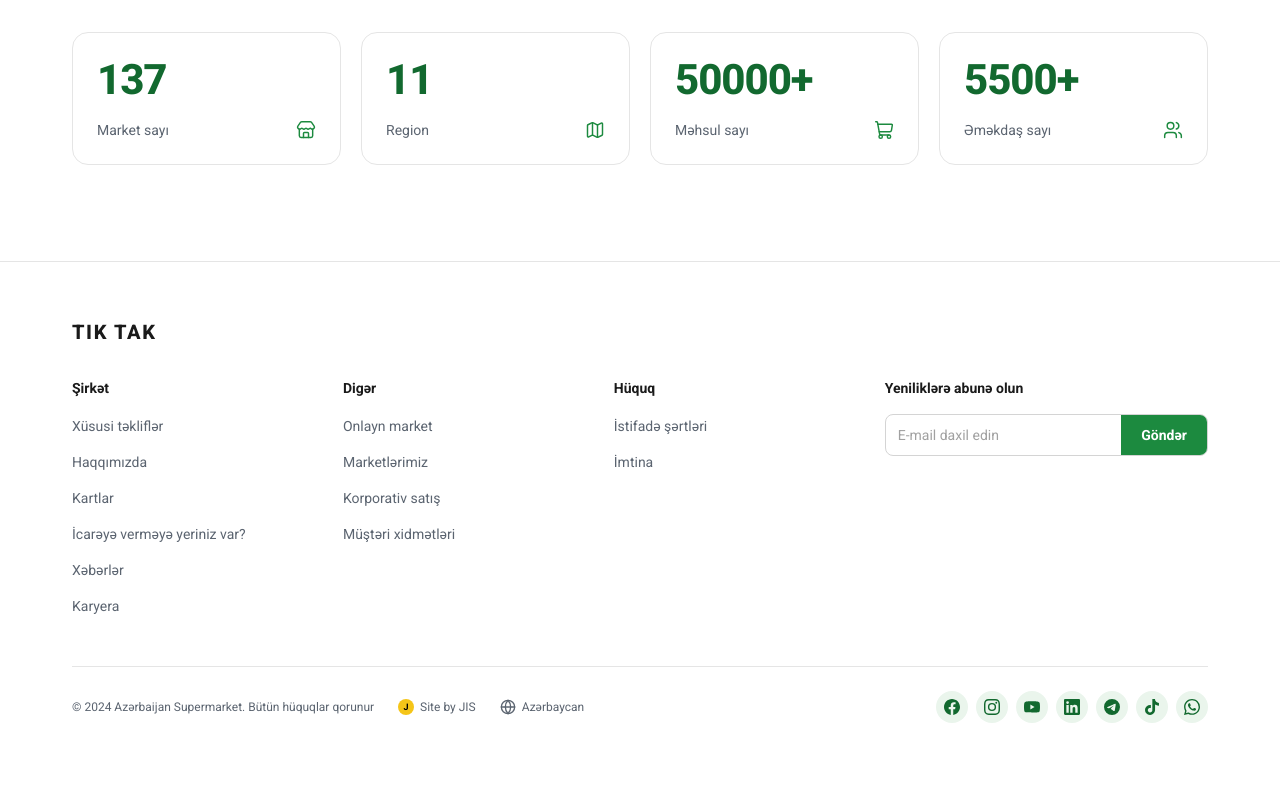
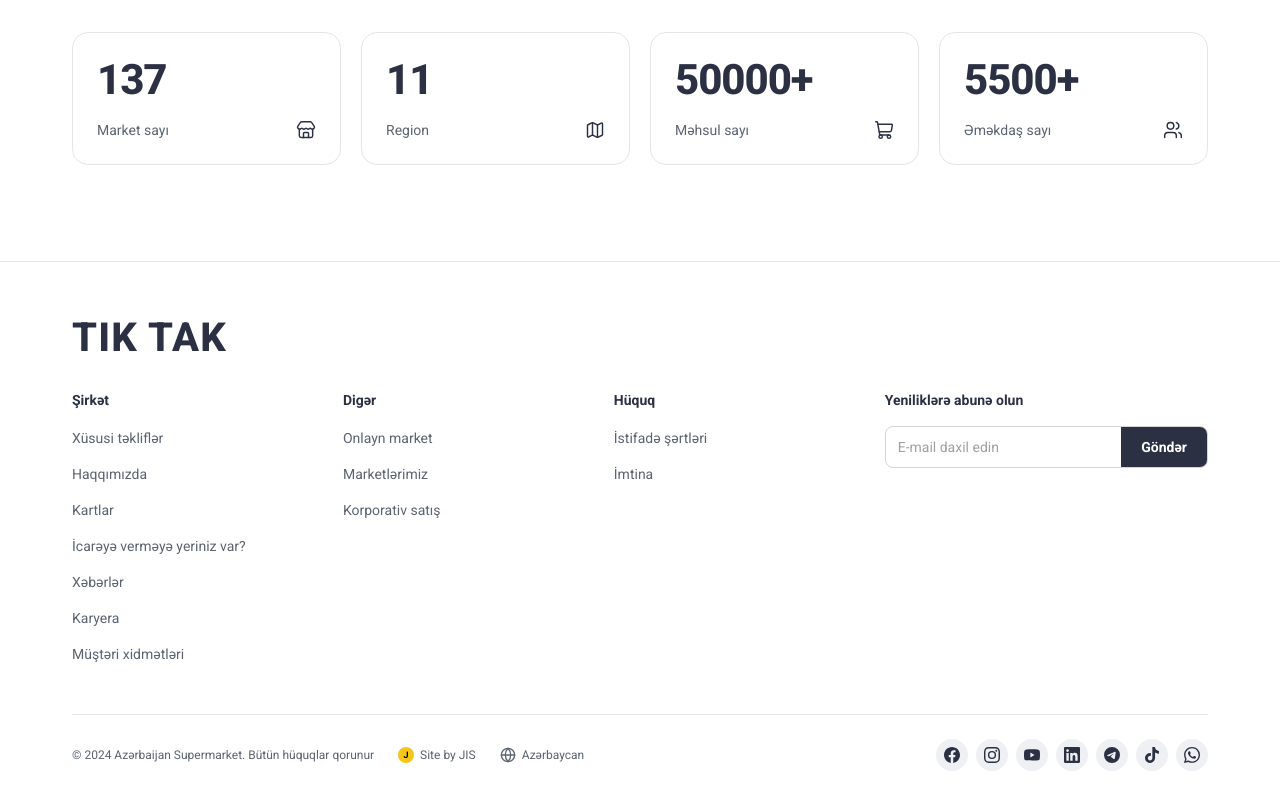
Before and after one commit to asafsafarli/TikTak, a Next.js app in the folder Frontend/: page / in a window 1280 px wide. Shown: the part 921-1731 px from the top of the page. Before the commit the page ends 1700 px from the top, so only its background shows below. Built offline with nearby package versions, Linux system fonts and the light colour scheme.

Commit message:
Swap brand green for #2B3043, enlarge footer logo, move Müştəri xidmətləri under Karyera

```diff
--- a/Frontend/src/app/globals.css
+++ b/Frontend/src/app/globals.css
@@ -1,10 +1,10 @@
 @import "tailwindcss";
 
 @theme {
-  --color-brand: #1c8a3f;
-  --color-brand-dark: #12692f;
-  --color-brand-soft: #eaf5ec;
-  --color-ink: #1a1a1a;
+  --color-brand: #2b3043;
+  --color-brand-dark: #2b3043;
+  --color-brand-soft: #eef0f3;
+  --color-ink: #2b3043;
   --color-muted: #5b6470;
 
   --font-sans: var(--font-roboto), ui-sans-serif, system-ui, sans-serif;
--- a/Frontend/src/shared/config/site.ts
+++ b/Frontend/src/shared/config/site.ts
@@ -3,7 +3,7 @@
 export const HERO_SLIDES = [
   {
     id: "bravo-club",
-    tone: "green" as const,
+    tone: "dark" as const,
     title: "Bravo Club",
     subtitle: "Alış-verişdə yeni həyəcan!",
     period: null,
@@ -57,6 +57,7 @@
       { label: "İcarəyə verməyə yeriniz var?", href: "#" },
       { label: "Xəbərlər", href: "#" },
       { label: "Karyera", href: "#" },
+      { label: "Müştəri xidmətləri", href: "#" },
     ],
   },
   {
@@ -65,7 +66,6 @@
       { label: "Onlayn market", href: "#" },
       { label: "Marketlərimiz", href: "#" },
       { label: "Korporativ satış", href: "#" },
-      { label: "Müştəri xidmətləri", href: "#" },
     ],
   },
   {
--- a/Frontend/src/widgets/promo-hero/ui/PromoHero.tsx
+++ b/Frontend/src/widgets/promo-hero/ui/PromoHero.tsx
@@ -4,8 +4,8 @@
 import { HERO_SLIDES } from "@/shared/config/site";
 
 const TONE: Record<string, string> = {
-  green:
-    "bg-[radial-gradient(circle_at_80%_20%,#25a04d,transparent_55%),linear-gradient(120deg,#1c8a3f,#12692f)]",
+  dark:
+    "bg-[radial-gradient(circle_at_80%_20%,#3a4056,transparent_55%),linear-gradient(120deg,#2b3043,#1f2330)]",
   red: "bg-[radial-gradient(circle_at_15%_85%,#a23a3a,transparent_50%),linear-gradient(120deg,#7c2727,#5e1d1d)]",
 };
 
--- a/Frontend/src/widgets/site-footer/ui/SiteFooter.tsx
+++ b/Frontend/src/widgets/site-footer/ui/SiteFooter.tsx
@@ -8,7 +8,7 @@
   return (
     <footer className="mt-8 border-t border-neutral-200 bg-white">
       <Container className="py-14">
-        <p className="text-xl font-extrabold tracking-[0.08em] text-ink">
+        <p className="text-[40px] font-extrabold leading-none tracking-[0.03em] text-[#2B3043]">
           TIK TAK
         </p>
 
@@ -42,7 +42,7 @@
               />
               <button
                 type="submit"
-                className="shrink-0 bg-brand px-5 text-sm font-semibold text-white transition-colors hover:bg-brand-dark"
+                className="shrink-0 bg-brand px-5 text-sm font-semibold text-white transition-opacity hover:opacity-90"
               >
                 Göndər
               </button>
```
